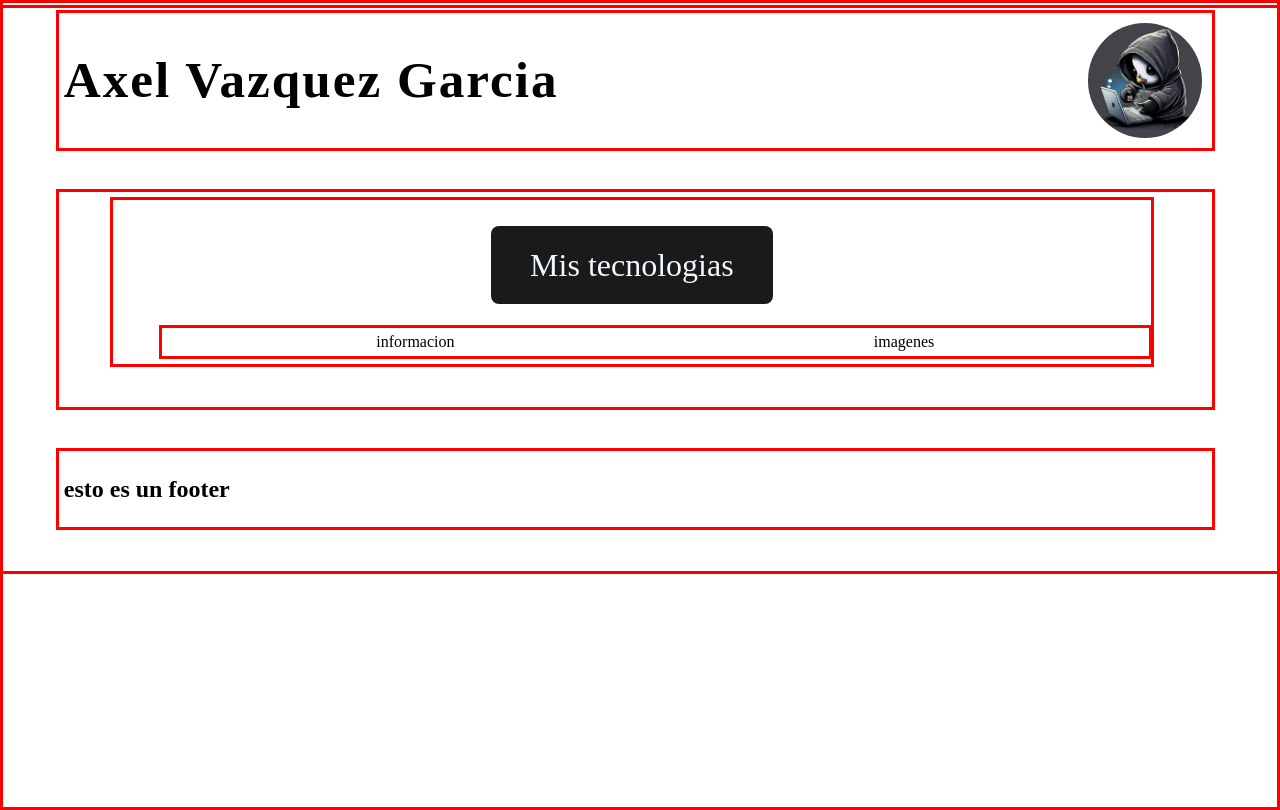
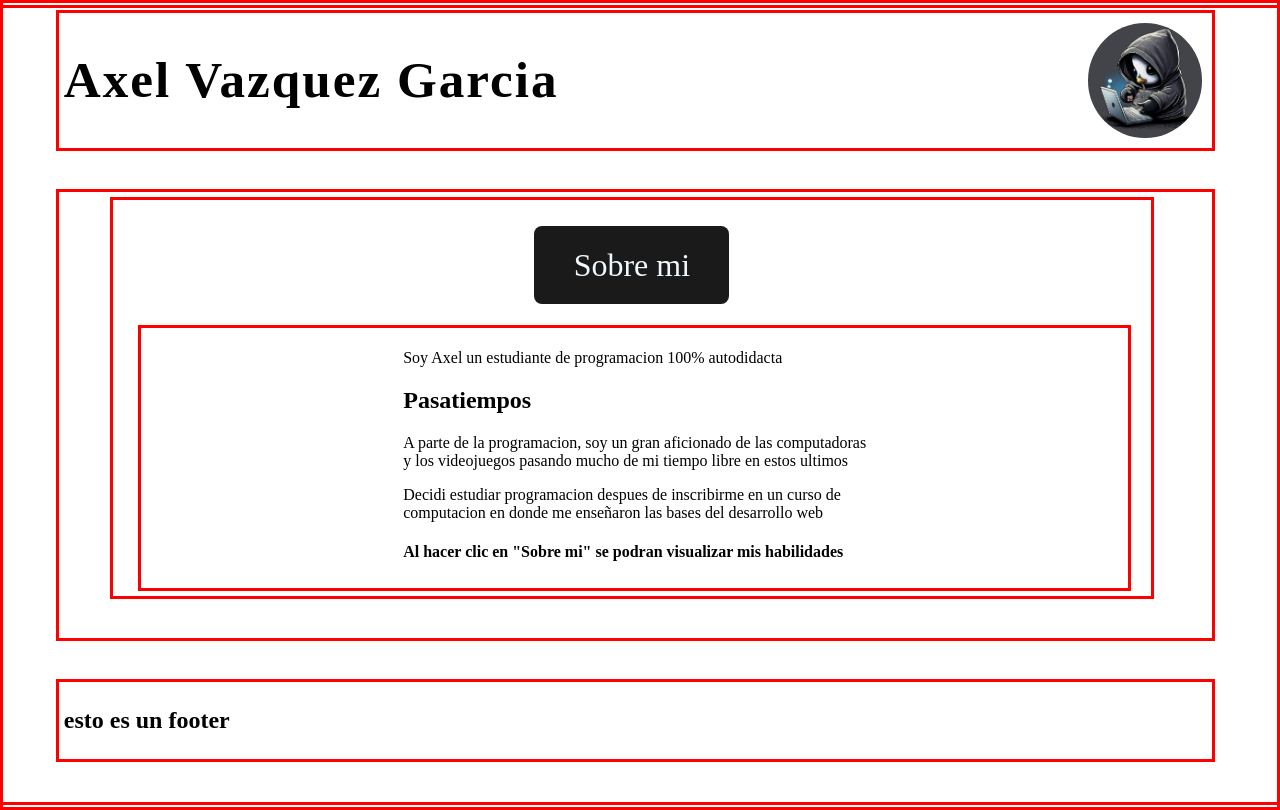
Before and after one commit to AXELVAZ-DEV/Aplicacion_curso_aptugo, a React (Vite) app: page / in a window 1280 px wide. Built offline with nearby package versions, Linux system fonts and the light colour scheme.

Commit message:
arreglando errores de la estructura

```diff
--- a/src/App.jsx
+++ b/src/App.jsx
@@ -36,10 +36,18 @@ function App() {
     function MainPrincipal(){
       return(
         <main onClick={mostrarMain} className='info'>
-          <h1><button className='tec'>Mis tecnologias</button></h1>
+          <h1><button className='tec'>Sobre mi</button></h1>
           <div className='contenedores'>
-            <div className='contenedor1'>informacion</div>
-            <div className='contenedor2'>imagenes</div>
+            <div className='sobre mi'>
+              <p>Soy Axel un estudiante de programacion 100% autodidacta</p>
+              <h2>Pasatiempos</h2>
+              <p>A parte de la programacion, soy un gran aficionado de las computadoras <br />
+               y los videojuegos pasando mucho de mi tiempo libre en estos ultimos
+              </p>
+              <p>Decidi estudiar programacion despues de inscribirme en un curso de <br />
+               computacion en donde me enseñaron las bases del desarrollo web</p>
+               <h4>Al hacer clic en "Sobre mi" se podran visualizar mis habilidades</h4>
+            </div>
           </div>
         </main>
       )
@@ -48,10 +56,16 @@ function App() {
     function MainAlternativo(){
       return(
         <main className='info'>
-          <h1><button onClick={mostrarMain} className='tec'>Lo que se</button></h1>
+          <h1><button onClick={mostrarMain} className='tec'>Mis habilidades</button></h1>
           <div className='contenedores'>
-            <div className='contenedor1'>informacion alternativa</div>
-            <div className='contenedor2'>imagenes alternativas</div>
+            <div className='contenedor1'>
+              <div className='front'>
+                <h2>Frontend</h2>
+              </div>
+              <div className='back'>
+                <h2>Backend</h2>
+              </div>
+            </div>
           </div>
         </main>
       )
--- a/src/index.css
+++ b/src/index.css
@@ -70,9 +70,22 @@ main{
       display: flex;
       justify-content: space-around;
       border: 3px red solid;
+      margin-left: 2%;
       width: 95%;
-      margin-left: 4%;
       padding: 5px;
+
+        .contenedor1{
+          display: flex;
+          justify-content: space-around;
+          border: 3px red solid;
+          width: 95%;
+          padding: 5px;
+
+            .front, .back{
+              border: 3px red solid;
+              padding: 5px;
+            }
+        }
     }
 
     h1{
```
